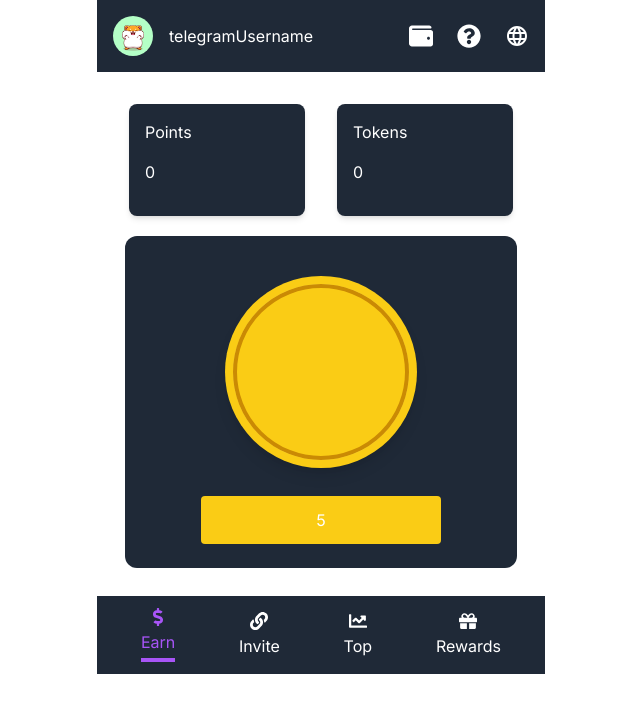
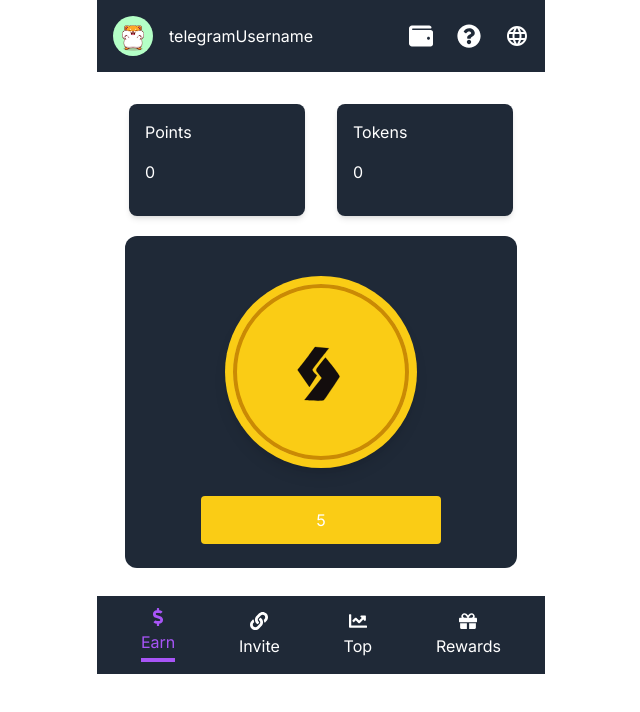
Before and after one commit to devopsnormad/TitaTapbot-demo, a Next.js app: page / in a window 1280 px wide. Shown: the top 712 px of the page, without its empty margins (319-959 px from the left). Built offline with nearby package versions, Linux system fonts and the light colour scheme.

Commit message:
added logo to coin

```diff
--- a/components/BotUI.tsx
+++ b/components/BotUI.tsx
@@ -2,6 +2,7 @@
 
 import { useState, useEffect } from "react";
 import Card from "./Card";
+
 
 
 const BotUI = () => {
@@ -112,7 +113,11 @@ useEffect(() => {
             <span className="block w-44 h-44 sm:w-44 sm:h-44 bg-yellow-400 rounded-full border-4 border-yellow-600"></span>
           </span>
           <span className="absolute inset-0 flex items-center justify-center">
-            {/* Image here */}
+            <img
+              src="/tita-logo.svg"
+              alt="tita logo"
+              className="w-80 h-80 sm:w-80 sm:h-80 pb-5"
+            />
           </span>
           {showPlusOne && (
             <span className="absolute text-green-500 text-2xl animate-fade-out">
```
Also changed, not shown: public/tita-logo.svg (added).
